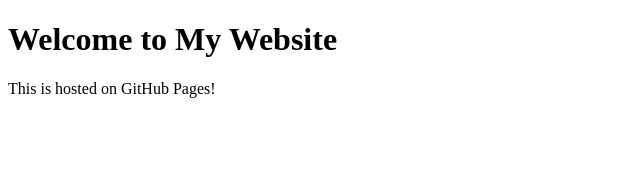
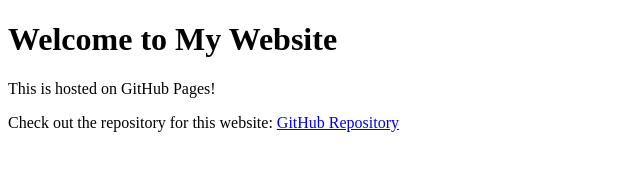
Before and after one commit to Vaibhavi1601/Vaibhavi1601.github.io, a plain HTML site: page index.html in a window 1280 px wide. Shown: the whole page, without its empty margins (0-640 px from the left). Drawn offline with Linux system fonts and the light colour scheme.

Commit message:
Update index.html

```diff
--- a/index.html
+++ b/index.html
@@ -6,5 +6,10 @@
 <body>
     <h1>Welcome to My Website</h1>
     <p>This is hosted on GitHub Pages!</p>
+        <!-- Repository Link -->
+    <p>
+        Check out the repository for this website:
+        <a href="https://github.com/Vaibhavi1601/Vaibhavi1601_2.github" target="_blank">GitHub Repository</a>
+    </p>
 </body>
 </html>
```
